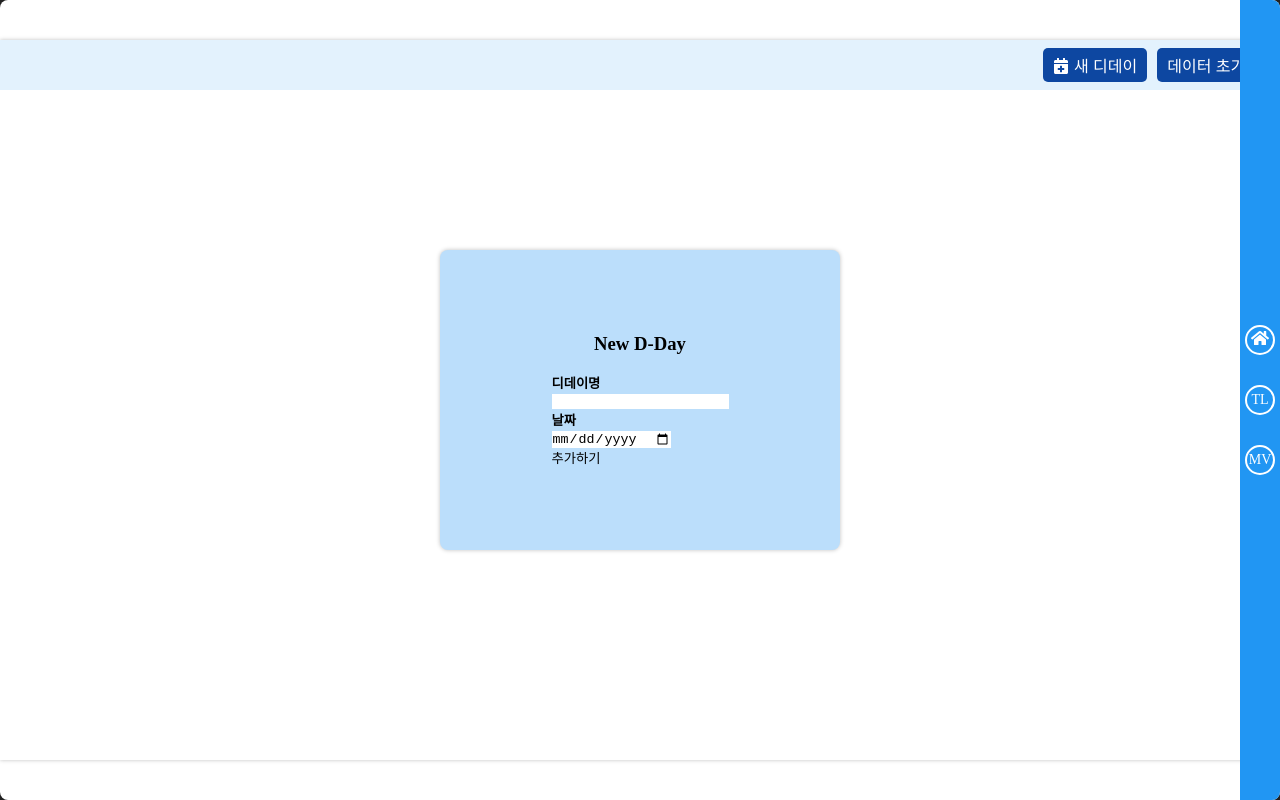
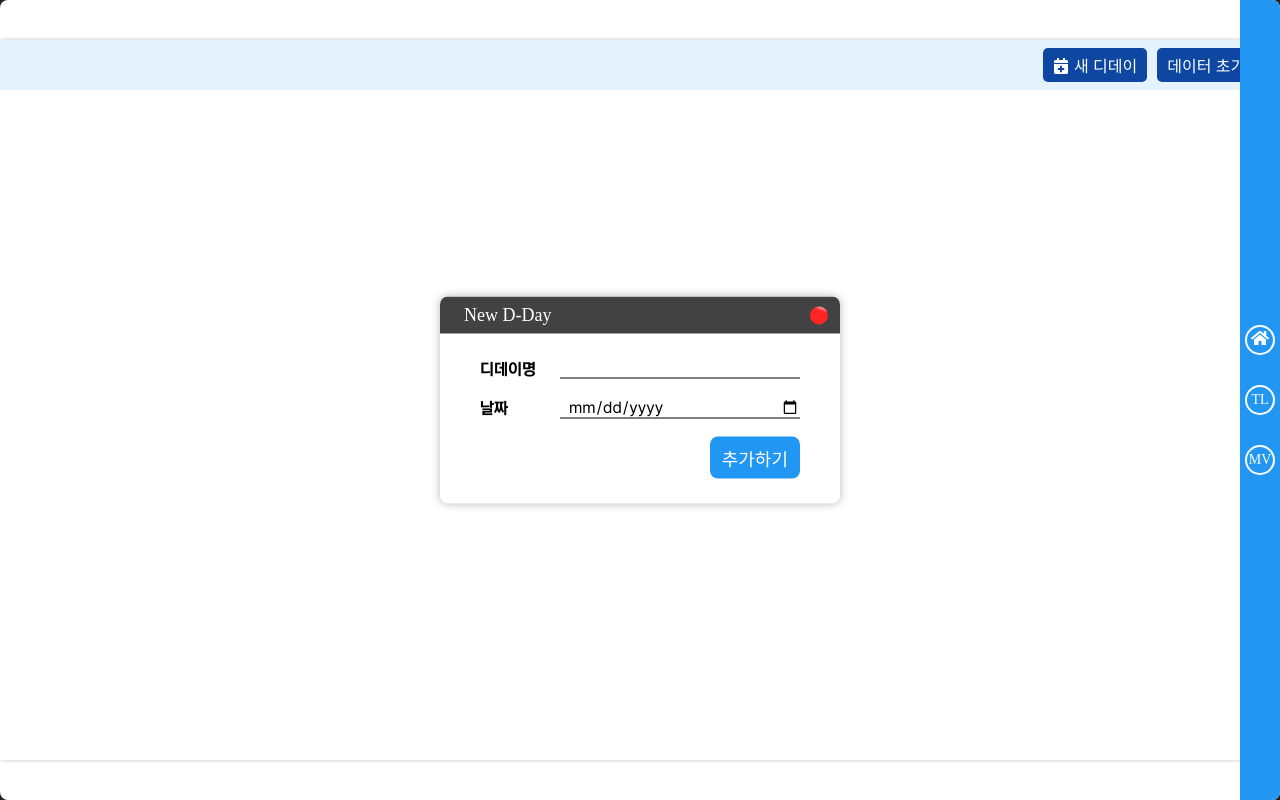
Before and after one commit to sktmcode93/resume, a React (Create React App) app: page /d-day-counter in a window 1280 px wide. Both pictures are taken after a click on the button "새 디데이". Built offline with nearby package versions, Linux system fonts and the light colour scheme.

Commit message:
change style

```diff
--- a/src/styles/css/common.css
+++ b/src/styles/css/common.css
@@ -254,3 +254,62 @@
   background-color: #BDBDBD;
   border-radius: 10px;
 }
+
+.modal-type1 {
+  position: fixed;
+  left: 50%;
+  top: 50%;
+  z-index: 5;
+  -webkit-transform: translate(-50%, -50%);
+          transform: translate(-50%, -50%);
+  background-color: white;
+  -webkit-box-shadow: 0px 0px 8px rgba(0, 0, 0, 0.3);
+          box-shadow: 0px 0px 8px rgba(0, 0, 0, 0.3);
+  border-radius: 8px;
+  overflow: hidden;
+}
+
+.modal-type1 > header {
+  display: -webkit-box;
+  display: -ms-flexbox;
+  display: flex;
+  -webkit-box-orient: horizontal;
+  -webkit-box-direction: normal;
+      -ms-flex-direction: row;
+          flex-direction: row;
+  -webkit-box-pack: justify;
+      -ms-flex-pack: justify;
+          justify-content: space-between;
+  -webkit-box-align: center;
+      -ms-flex-align: center;
+          align-items: center;
+  background-color: #424242;
+  padding: 8px 12px;
+}
+
+.modal-type1 > header > h3 {
+  color: white;
+  margin-left: 12px;
+  font-size: 18px;
+  font-weight: normal;
+}
+
+.modal-type1 > header > h3 > i {
+  color: white;
+}
+
+.modal-type1 > header > button {
+  width: 18px;
+  height: 18px;
+  border-radius: 50%;
+  background-color: #ffffff;
+  background-image: linear-gradient(200deg, #ffffff 0%, #ff2525 28%);
+}
+
+.btn-type1 {
+  padding: 8px 12px;
+  background-color: #2196F3;
+  color: white;
+  font-size: 18px;
+  border-radius: 8px;
+}
--- a/src/styles/css/portfolio.css
+++ b/src/styles/css/portfolio.css
@@ -120,33 +120,15 @@
 }
 
 #d-day .add-d-day {
-  position: fixed;
-  left: 50%;
-  top: 50%;
-  display: -webkit-box;
-  display: -ms-flexbox;
-  display: flex;
-  -webkit-box-orient: vertical;
-  -webkit-box-direction: normal;
-      -ms-flex-direction: column;
-          flex-direction: column;
-  -webkit-box-pack: center;
-      -ms-flex-pack: center;
-          justify-content: center;
-  -webkit-box-align: center;
-      -ms-flex-align: center;
-          align-items: center;
-  -webkit-transform: translate(-50%, -50%);
-          transform: translate(-50%, -50%);
   width: 400px;
-  height: 300px;
-  background-color: #BBDEFB;
-  border-radius: 8px;
-  -webkit-box-shadow: 0px 0px 4px rgba(0, 0, 0, 0.25);
-          box-shadow: 0px 0px 4px rgba(0, 0, 0, 0.25);
+  background-color: white;
 }
 
-#d-day .add-d-day > label {
+#d-day .add-d-day > article {
+  padding: 25px 40px;
+}
+
+#d-day .add-d-day > article > label {
   display: -webkit-box;
   display: -ms-flexbox;
   display: flex;
@@ -157,36 +139,29 @@
   -webkit-box-align: center;
       -ms-flex-align: center;
           align-items: center;
-  width: 80%;
-  margin: 5px 0;
+  margin-bottom: 18px;
   font-size: 18px;
 }
 
-#d-day .add-d-day > label > h5 {
+#d-day .add-d-day > article > label > h5 {
   width: 80px;
   font-size: 16px;
   font-family: "NexonGothicB";
 }
 
-#d-day .add-d-day > label > input {
+#d-day .add-d-day > article > label > input {
+  width: 240px;
   font-size: 16px;
   background-color: transparent;
-  border-bottom: 1px solid black;
+  border-bottom: .5px solid black;
   font-family: "Pretendard";
+  padding-left: 8px;
 }
 
-#d-day .add-d-day > div {
-  margin-top: 15px;
+#d-day .add-d-day > article > div {
   width: 100%;
+  margin-top: 18px;
   text-align: right;
-}
-
-#d-day .add-d-day > div > button {
-  margin-right: 25px;
-  font-size: 18px;
-  background-color: #0D47A1;
-  color: white;
-  padding: 5px 10px;
 }
 
 #d-day .d-day-list {
@@ -209,9 +184,25 @@
   margin: 15px;
 }
 
-#d-day .d-day-list > li > h3 {
-  padding-left: 20px;
+#d-day .d-day-list > li > .top {
+  display: -webkit-box;
+  display: -ms-flexbox;
+  display: flex;
+  -webkit-box-orient: horizontal;
+  -webkit-box-direction: normal;
+      -ms-flex-direction: row;
+          flex-direction: row;
+  -webkit-box-pack: justify;
+      -ms-flex-pack: justify;
+          justify-content: space-between;
+  -webkit-box-align: center;
+      -ms-flex-align: center;
+          align-items: center;
   background-color: #EF9A9A;
+  padding: 0 10px 0 15px;
+}
+
+#d-day .d-day-list > li > .top > h3 {
   font-size: 16px;
   color: white;
   height: 30px;
@@ -221,9 +212,15 @@
   font-weight: normal;
 }
 
+#d-day .d-day-list > li > .top > button {
+  font-family: "NexonGothicB";
+  padding: 0 5px;
+  height: 30px;
+}
+
 #d-day .d-day-list > li > h4 {
   margin-top: 12px;
-  padding-left: 20px;
+  text-align: center;
   font-size: 16px;
   font-family: "MaruBuriR";
 }
--- a/src/styles/scss/common.scss
+++ b/src/styles/scss/common.scss
@@ -198,3 +198,46 @@
         border-radius: 10px;
     }
 }
+
+.modal-type1 {
+    @include position-style(fixed, 50%, 50%, $zIndex: 5);
+    transform: translate(-50%, -50%);
+    background-color: white;
+    box-shadow: 0px 0px 8px rgba(0, 0, 0, 0.3);
+    border-radius: 8px;
+    overflow: hidden;
+
+    >header {
+        @include flex-style($justifyVal : space-between, $alignVal : center);
+        background-color: $gray800;
+        padding: 8px 12px;
+
+
+        >h3 {
+            color: white;
+            margin-left: 12px;
+            font-size: 18px;
+            font-weight: normal;
+
+            >i {
+                color: white;
+            }
+        }
+
+        >button {
+            width: 18px;
+            height: 18px;
+            border-radius: 50%;
+            background-color: #ffffff;
+            background-image: linear-gradient(200deg, #ffffff 0%, #ff2525 28%);
+        }
+    }
+}
+
+.btn-type1 {
+    padding: 8px 12px;
+    background-color: $blue500;
+    color: white;
+    font-size: 18px;
+    border-radius: 8px;
+}
--- a/src/styles/scss/portfolio.scss
+++ b/src/styles/scss/portfolio.scss
@@ -78,19 +78,15 @@
     }
 
     .add-d-day {
-        @include position-style(fixed, 50%, 50%);
-        @include flex-style(column, center, center);
-        transform: translate(-50%, -50%);
         width: 400px;
-        height: 300px;
-        background-color: $blue100;
-        border-radius: 8px;
-        box-shadow: 0px 0px 4px rgba(0, 0, 0, 0.25);
+        background-color: white;
+
+        >article {
+            padding: 25px 40px;
 
             >label {
                 @include flex-style($alignVal : center);
-            width: 80%;
-            margin: 5px 0;
+                margin-bottom: 18px;
                 font-size: 18px;
 
                 >h5 {
@@ -100,26 +96,20 @@
                 }
 
                 >input {
+                    width: 240px;
                     font-size: 16px;
                     background-color: transparent;
-                border-bottom: 1px solid black;
+                    border-bottom: .5px solid black;
                     font-family: $font1;
+                    padding-left: 8px;
                 }
             }
 
             >div {
-            margin-top: 15px;
                 width: 100%;
+                margin-top: 18px;
                 text-align: right;
-
-            >button {
-                margin-right: 25px;
-                font-size: 18px;
-                background-color: $blue900;
-                color: white;
-                padding: 5px 10px;
             }
-
         }
     }
 
@@ -135,9 +125,12 @@
             background-color: $red50;
             margin: 15px;
 
+            >.top {
+                @include flex-style(row, space-between, center);
+                background-color: $red200;
+                padding: 0 10px 0 15px;
+
                 >h3 {
-                padding-left: 20px;
-                background-color: $red200;
                     font-size: 16px;
                     color: white;
                     height: 30px;
@@ -147,9 +140,16 @@
                     font-weight: normal;
                 }
 
+                >button {
+                    font-family: $font3;
+                    padding: 0 5px;
+                    height: 30px;
+                }
+            }
+
             >h4 {
                 margin-top: 12px;
-                padding-left: 20px;
+                text-align: center;
                 font-size: 16px;
                 font-family: $font2;
             }
```
Lines whose indentation alone changed are shown as unchanged.
